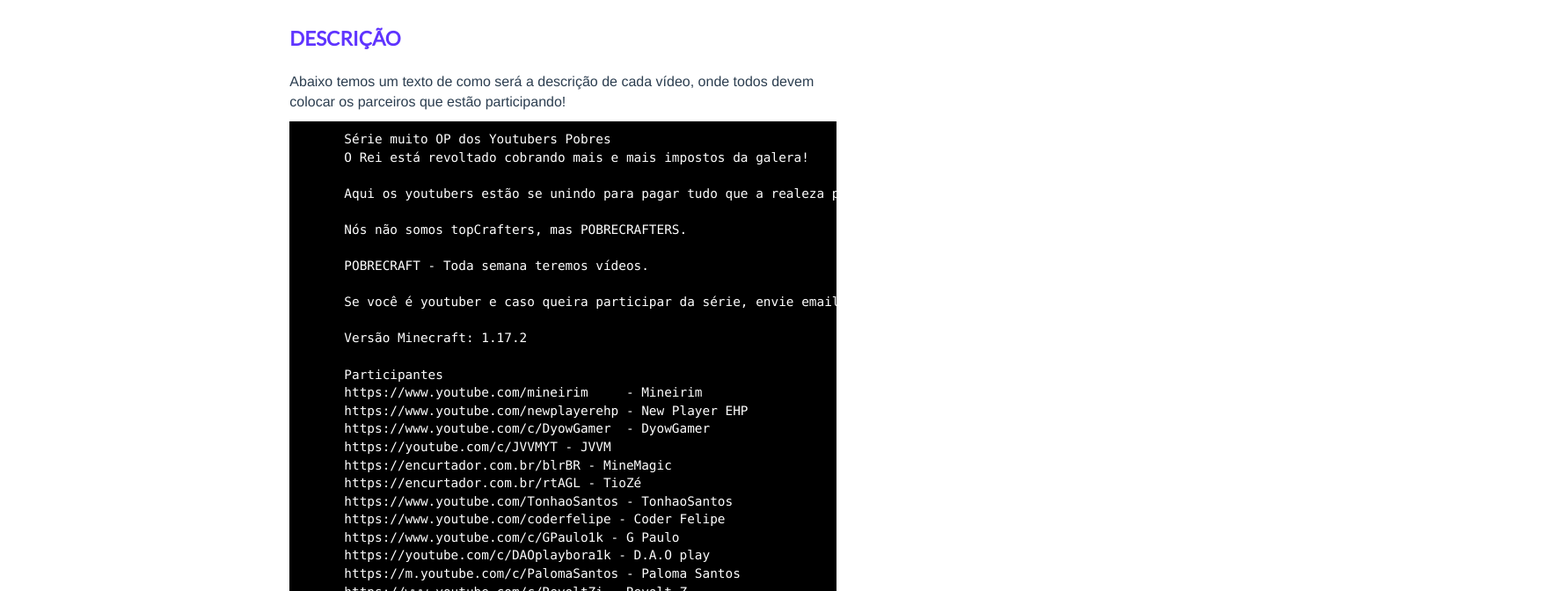
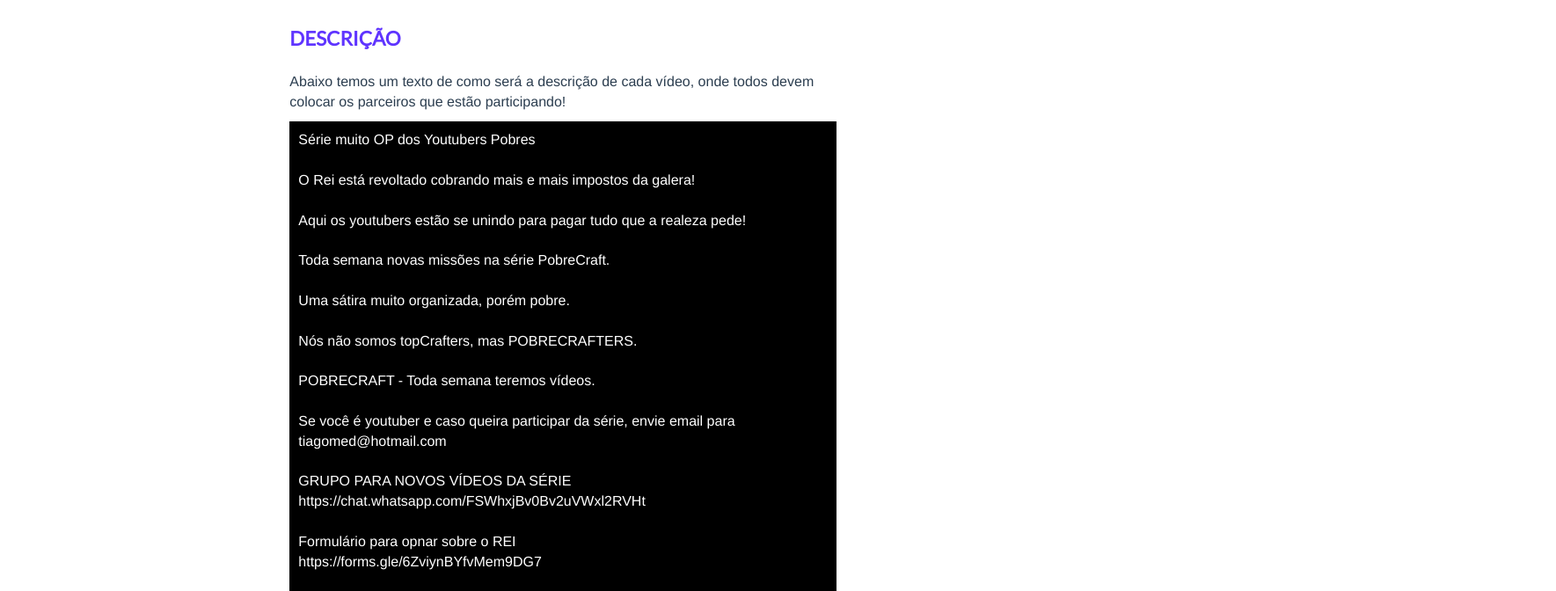
Before and after one commit to TonhaoSantos/webpage-pobrecraft, a Vue app: page / in a window 1280 px wide. Shown: the part 1720-2392 px from the top of the page at 88% size, 1769 px wide, since content can reach past the window. Built offline with nearby package versions, Linux system fonts and the light colour scheme.

Commit message:
fix default description

```diff
--- a/src/enums/youtubers.js
+++ b/src/enums/youtubers.js
@@ -12,5 +12,6 @@
   { name: 'Paloma Santos', channelLink: 'https://www.youtube.com/PalomaSantos', logoIcon: 'https://yt3.ggpht.com/6ZYocLM5HxWezWCO0DCVrVlETQ8P4du-4xFN0M9uJfIMeayYzoirVoL1TGStvcJr7UruuPkqMg=s88-c-k-c0x00ffffff-no-rj' },
   { name: 'Revolt Z', channelLink: 'https://www.youtube.com/c/RevoltZi', logoIcon: 'https://yt3.ggpht.com/DVJm1ALO0k1g60Bq1rbuqXsycpJr2X9orMJ0vgVr_rqKfAuGLPOBgGvhNa44sTpti5eedTlz_A=s88-c-k-c0x00ffffff-no-rj' },
   { name: 'Newton Gamer Oficial', channelLink: 'https://encurtee.me/jnlwr', logoIcon: 'https://yt3.ggpht.com/tL_XOULRlq62fQP5g6cweUMO2YyUB6mI7EAK9JWXhjjAe4sjyQo22MgjzBOy_u1vu1fV3Gleqg=s88-c-k-c0x00ffffff-no-rj' },
-  { name: 'Rafa Game', channelLink: 'https://www.youtube.com/c/Rafagame', logoIcon: 'https://yt3.ggpht.com/ytc/AKedOLSCytwOLdfaU4Nc7Nz5xdbLPrj1yjKwqMN8wk-R=s88-c-k-c0x00ffffff-no-rj' }
+  { name: 'Rafa Game', channelLink: 'https://www.youtube.com/c/Rafagame', logoIcon: 'https://yt3.ggpht.com/ytc/AKedOLSCytwOLdfaU4Nc7Nz5xdbLPrj1yjKwqMN8wk-R=s88-c-k-c0x00ffffff-no-rj' },
+  { name: 'RXBGAMES', channelLink: 'https://www.youtube.com/c/RXBGAMES', logoIcon: 'https://yt3.ggpht.com/ytc/AKedOLSaNveFakN2z6E1_E5HcU829w2_bLQ2UO_qlBKaog=s88-c-k-c0x00ffffff-no-rj' }
 ]
--- a/src/views/Home.vue
+++ b/src/views/Home.vue
@@ -53,38 +53,48 @@
 
       <h5 class="home__subtitle">Descrição</h5>
       <p>Abaixo temos um texto de como será a descrição de cada vídeo, onde todos devem colocar os parceiros que estão participando!</p>
-      <pre>
-      Série muito OP dos Youtubers Pobres
-      O Rei está revoltado cobrando mais e mais impostos da galera!
+      <div style="background: black; padding: 10px; color: white;">
+      Série muito OP dos Youtubers Pobres<br><br>
 
-      Aqui os youtubers estão se unindo para pagar tudo que a realeza pede ! Toda semana novas missões na série PobreCraft. Uma sátira muito organizada, porém pobre.
+      O Rei está revoltado cobrando mais e mais impostos da galera!<br><br>
 
-      Nós não somos topCrafters, mas POBRECRAFTERS.
+      Aqui os youtubers estão se unindo para pagar tudo que a realeza pede!<br><br>
+      Toda semana novas missões na série PobreCraft.<br><br>
+      Uma sátira muito organizada, porém pobre.<br><br>
 
-      POBRECRAFT - Toda semana teremos vídeos.
+      Nós não somos topCrafters, mas POBRECRAFTERS.<br><br>
 
-      Se você é youtuber e caso queira participar da série, envie email para tiagomed@hotmail.com
+      POBRECRAFT - Toda semana teremos vídeos.<br><br>
 
-      Versão Minecraft: 1.17.2
+      Se você é youtuber e caso queira participar da série, envie email para tiagomed@hotmail.com<br><br>
 
-      Participantes
-      https://www.youtube.com/mineirim     - Mineirim
-      https://www.youtube.com/newplayerehp - New Player EHP
-      https://www.youtube.com/c/DyowGamer  - DyowGamer
-      https://youtube.com/c/JVVMYT - JVVM
-      https://encurtador.com.br/blrBR - MineMagic
-      https://encurtador.com.br/rtAGL - TioZé
-      https://www.youtube.com/TonhaoSantos - TonhaoSantos
-      https://www.youtube.com/coderfelipe - Coder Felipe
-      https://www.youtube.com/c/GPaulo1k - G Paulo
-      https://youtube.com/c/DAOplaybora1k - D.A.O play
-      https://m.youtube.com/c/PalomaSantos - Paloma Santos
-      https://www.youtube.com/c/RevoltZi - Revolt Z
-      https://encurtee.me/jnlwr - Newton Gamer Oficial
-      https://www.youtube.com/c/Rafagame - Rafa Game
+      GRUPO PARA NOVOS VÍDEOS DA SÉRIE<br>
+      https://chat.whatsapp.com/FSWhxjBv0Bv2uVWxl2RVHt<br><br>
+
+      Formulário para opnar sobre o REI<br>
+      https://forms.gle/6ZviynBYfvMem9DG7<br><br>
+
+      Versão Minecraft: 1.17.2<br><br>
+
+      Participantes<br>
+      Mineirim - https://www.youtube.com/mineirim<br>
+      New Player EHP - https://www.youtube.com/newplayerehp<br>
+      DyowGamer - https://www.youtube.com/c/DyowGamer<br>
+      JVVM - https://youtube.com/c/JVVMYT<br>
+      MineMagic - https://encurtador.com.br/blrBR<br>
+      TioZé - https://encurtador.com.br/rtAGL<br>
+      TonhaoSantos - https://www.youtube.com/TonhaoSantos<br>
+      Coder Felipe - https://www.youtube.com/coderfelipe<br>
+      G Paulo - https://www.youtube.com/c/GPaulo1k<br>
+      D.A.O play - https://youtube.com/c/DAOplaybora1k<br>
+      Paloma Santos - https://m.youtube.com/c/PalomaSantos<br>
+      Revolt Z - https://www.youtube.com/c/RevoltZi<br>
+      Newton Gamer Oficial - https://encurtee.me/jnlwr<br>
+      Rafa Game - https://www.youtube.com/c/Rafagame<br>
+      RXBGAMES - https://www.youtube.com/c/RXBGAMES<br><br>
 
       #minecraft #pobrecraft #minecraftbedrock
-      </pre>
+      </div>
 
       <br>
 
```
